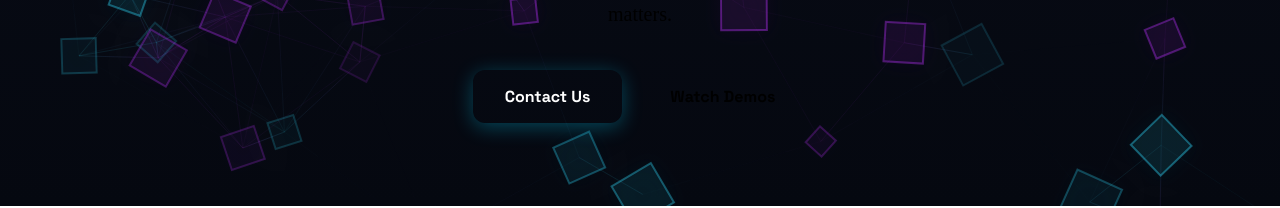
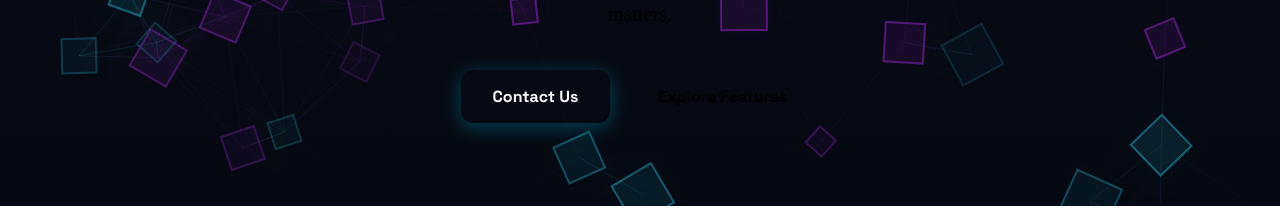
Before and after one commit to vakilroy25/vbrix4-site, a React (Vite) app: page / in a window 1280 px wide. Shown: the part 594-802 px from the top of the page. Built offline with nearby package versions, Linux system fonts and the light colour scheme; the HTML template or start-up script is replaced by a standard one.

Commit message:
Fix button name

```diff
--- a/src/components/Hero.jsx
+++ b/src/components/Hero.jsx
@@ -83,7 +83,7 @@ const Hero = () => {
             Contact Us
           </button>
           <button className="btn btn-ghost" onClick={scrollToDemos}>
-            Watch Demos
+            Explore Features
           </button>
         </motion.div>
       </div>
```
